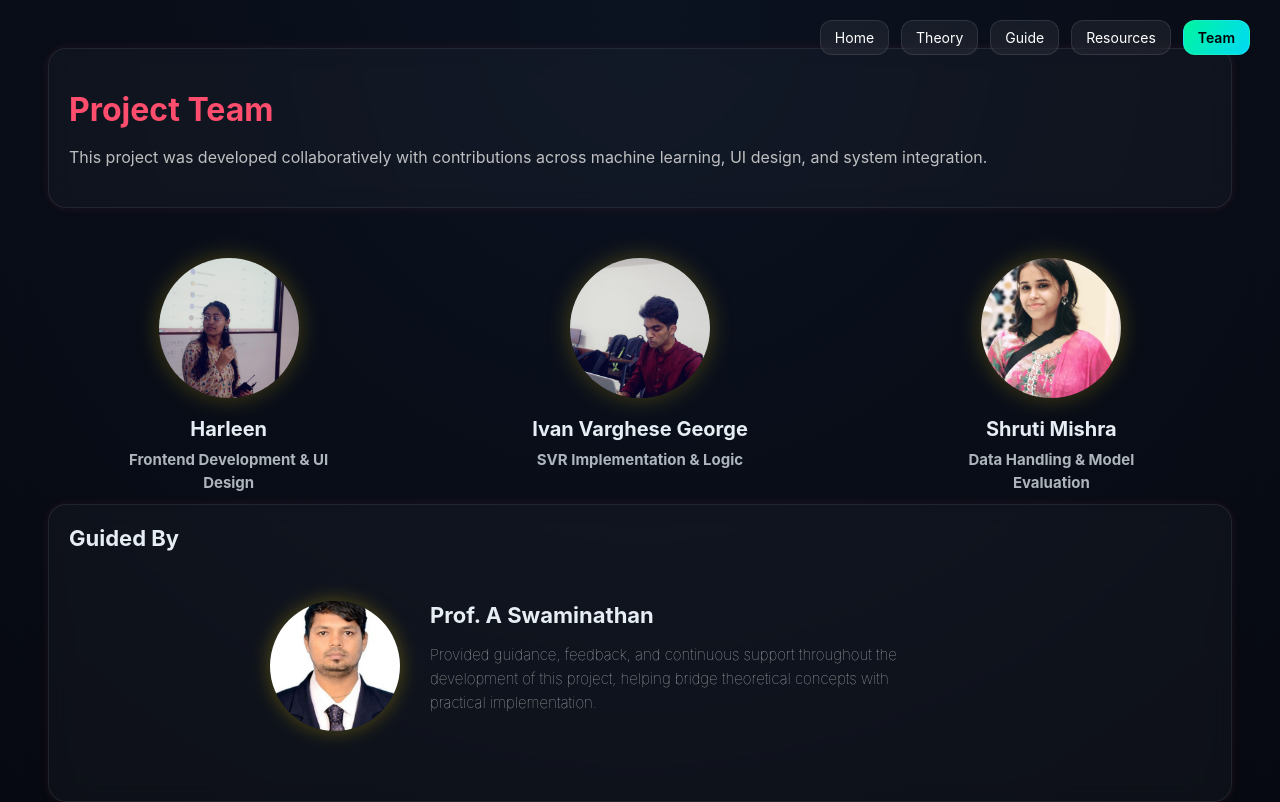
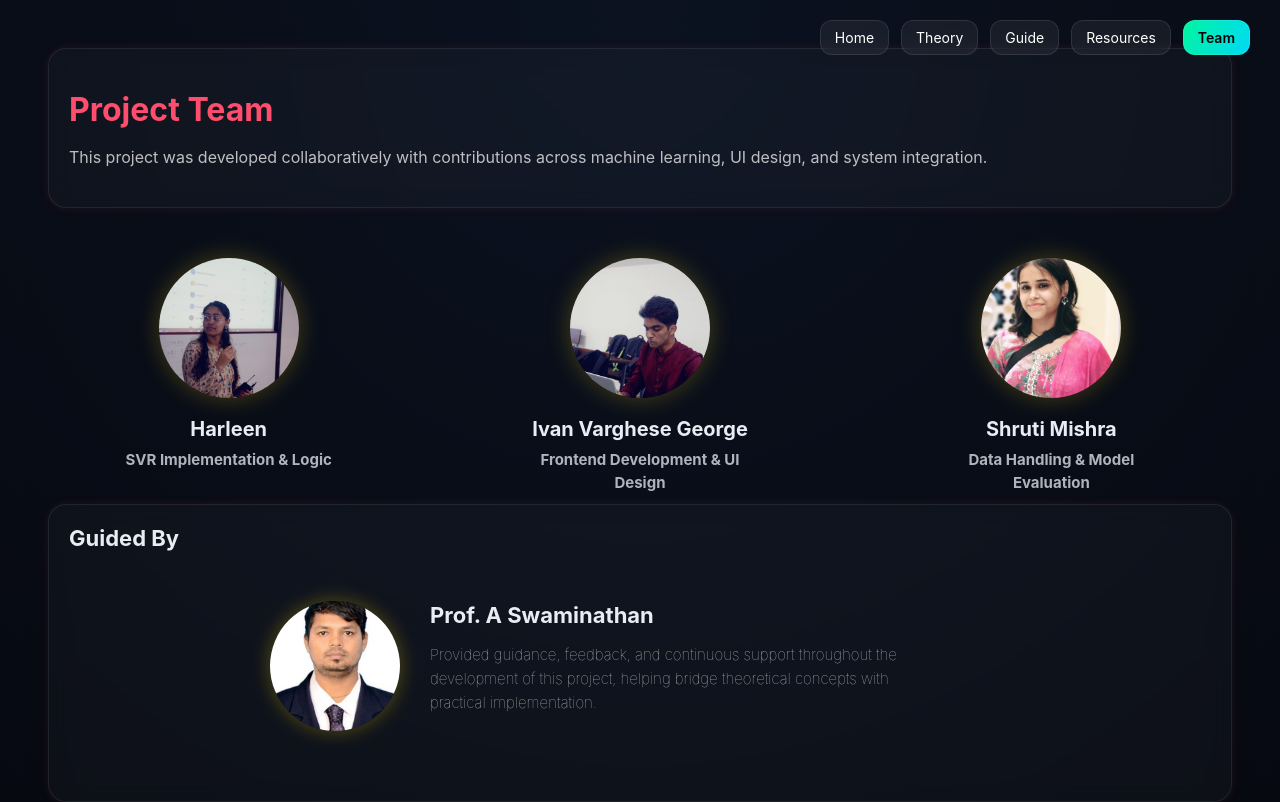
Before and after one commit to Neelraah/svr-visualizer, a React (Vite) app: page /svr-visualizer/page4 in a window 1280 px wide. Shown: the top 802 px of the page. Built offline with nearby package versions, Linux system fonts and the light colour scheme.

Commit message:
Fixed a small mistake

```diff
--- a/src/Page4.jsx
+++ b/src/Page4.jsx
@@ -39,8 +39,8 @@ export default function Page4() {
       {/* TEAM MEMBERS */}
       <motion.div className="team-grid clean-team" variants={stagger}>
   {[
-    { img: m1, name: "Harleen", role: "Frontend Development & UI Design" },
-    { img: m2, name: "Ivan Varghese George", role: "SVR Implementation & Logic" },
+    { img: m1, name: "Harleen", role: "SVR Implementation & Logic" },
+    { img: m2, name: "Ivan Varghese George", role: "Frontend Development & UI Design" },
     { img: m3, name: "Shruti Mishra", role: "Data Handling & Model Evaluation" }
   ].map((member, i) => (
 
```
